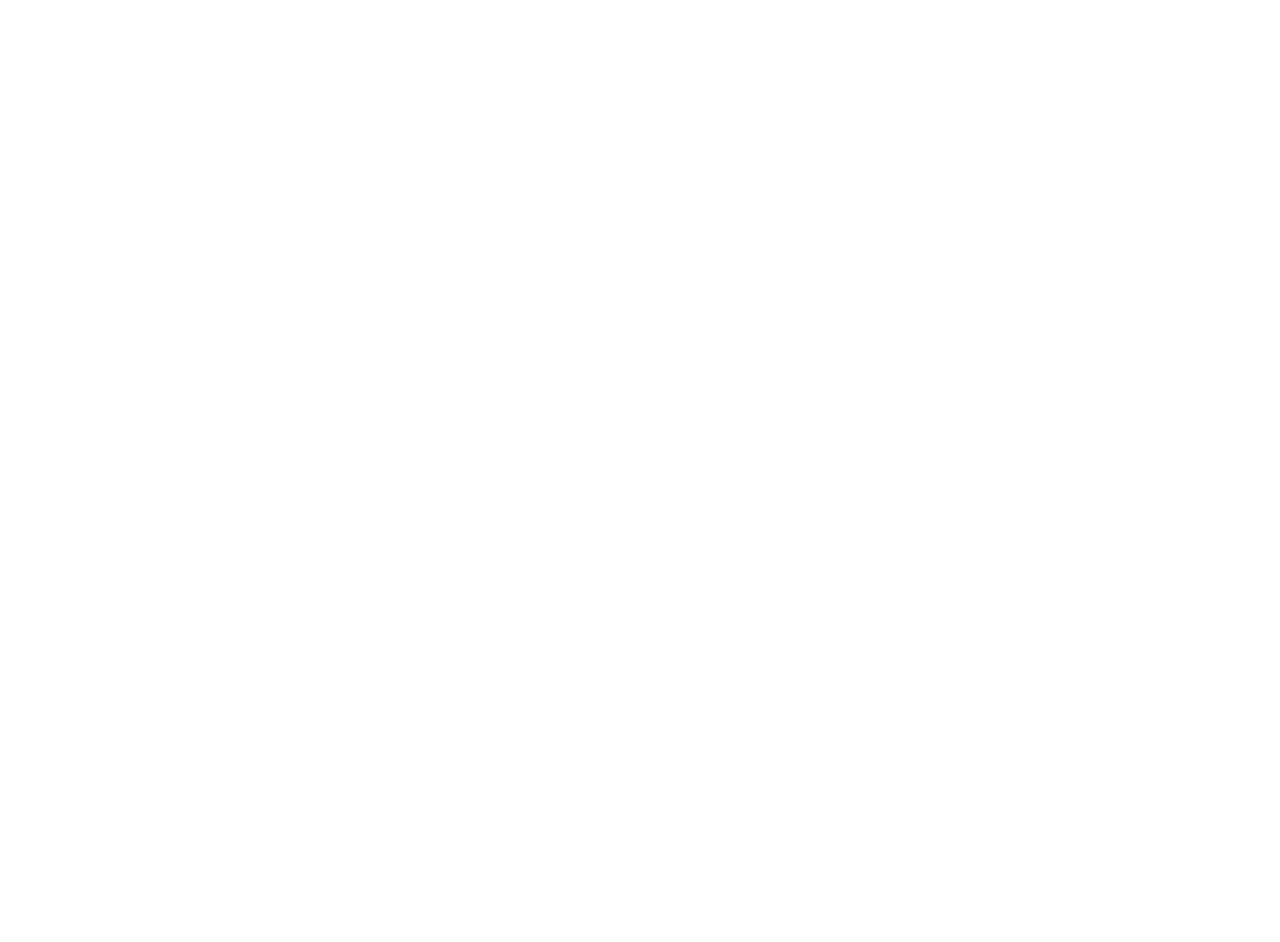
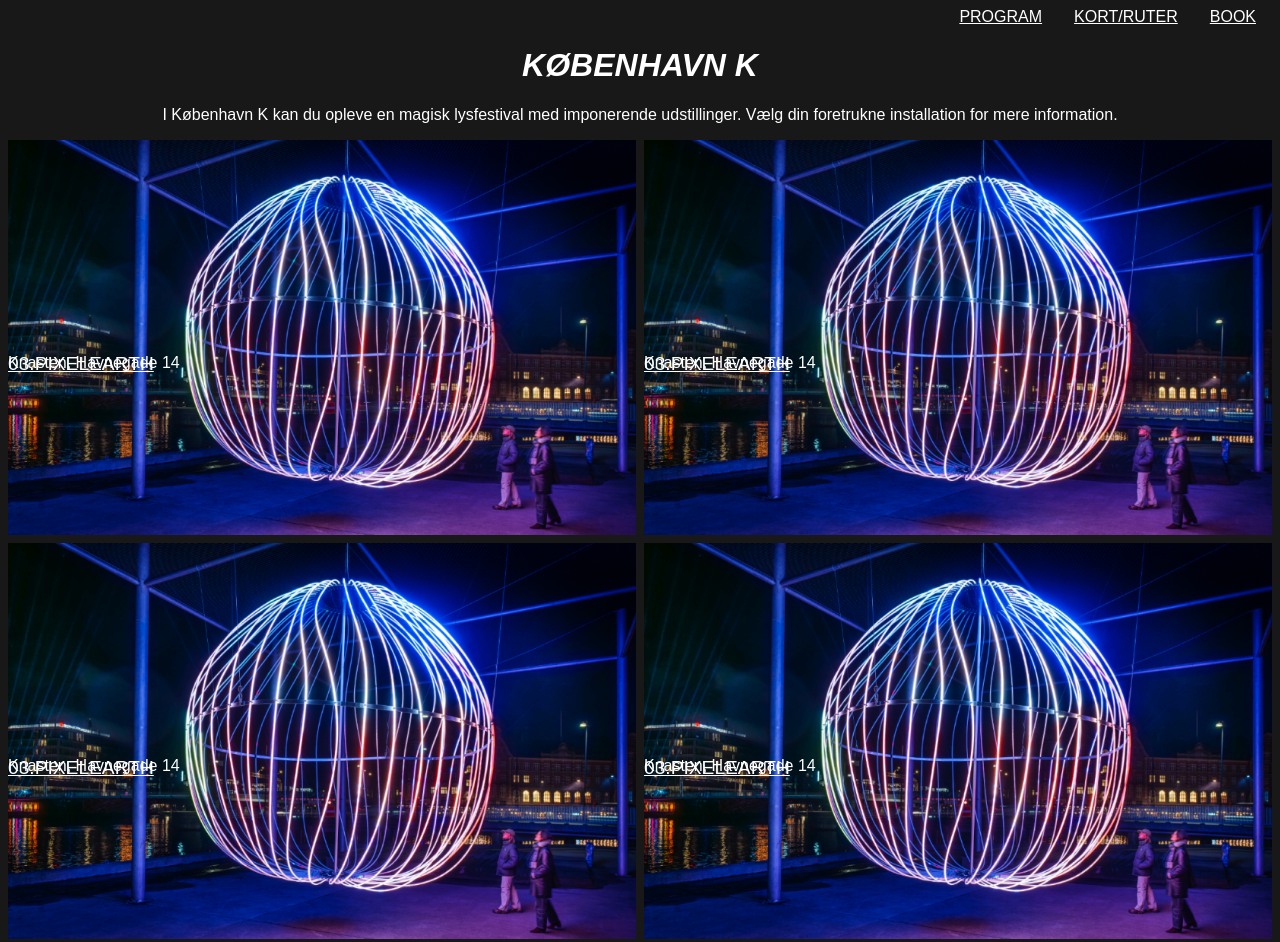
Before and after one commit to leahkjaergaard/ux_ui_clf, an Astro site: page /by in a window 1280 px wide. Shown: the top 942 px of the page. Before the commit the page ends 800 px from the top, so only its background shows below. Built offline with nearby package versions, Linux system fonts and the light colour scheme; Astro itself is replaced by a stand-in of ours; a web font is replaced by a local one.

Commit message:
First commit

```diff
--- a/src/Layout.astro
+++ b/src/Layout.astro
@@ -5,17 +5,20 @@
 
 <html lang="en">
 	<head>
-		<meta charset="utf-8" />
-		<link rel="icon" type="image/svg+xml" href="/favicon.svg" />
-		<meta name="viewport" content="width=device-width" />
-		<meta name="generator" content={Astro.generator} />
+	<meta charset="utf-8" />
+	<link rel="icon" type="image/svg+xml" href="/favicon.svg" />
+	<meta name="viewport" content="width=device-width" />
+	<meta name="generator" content={Astro.generator} />
+
+	<!-- Fonts -->
+	<link rel="preconnect" href="https://fonts.googleapis.com">
+<link rel="preconnect" href="https://fonts.gstatic.com" crossorigin>
+<link href="https://fonts.googleapis.com/css2?family=Jaldi:wght@400;700&display=swap" rel="stylesheet">
+<link rel="stylesheet" href="https://use.typekit.net/flk1oht.css">
 		<title>Astro</title>
 	</head>
 	<body>
 		<Header />
 		<slot />
-		<footer>
-			gfooter
-		</footer>
 	</body>
 </html>
--- a/src/components/Card.astro
+++ b/src/components/Card.astro
@@ -11,7 +11,37 @@
   <p>{text}</p>
 </article>
 
-<style>  h2,
-  p {
-    color: white;
-  }</style>
+<style>
+article {
+    display: grid;
+    grid-template-columns: 1fr 1fr;
+    grid-template-rows: 1fr 1fr;
+}
+img {
+    grid-column: 1/4;
+    grid-row: 1/4;
+}
+p {
+    grid-column: 1/2;
+    grid-row: 2/3;
+}
+h2 {
+    grid-column: 1/4;
+    grid-row: 2/5;
+}
+h2{
+color: white;
+text-decoration: underline;
+font-family: "Jaldi", sans-serif;
+font-weight: 400;
+font-style: normal;
+font-size: 1.2rem;
+}
+p {
+color: white;
+font-family: "Jaldi", sans-serif;
+font-weight: 400;
+font-style: normal;
+}
+
+</style>
--- a/src/components/Header.astro
+++ b/src/components/Header.astro
@@ -1,12 +1,7 @@
 <nav>
-<!-- <a href="PROGRAM">PROGRAM</a>
+<a href="PROGRAM">PROGRAM</a>
 <a href="KORT/RUTER">KORT/RUTER</a>
-<a href="BOOK">BOOK</a> -->
-
-<a href="PROGRAM">PROGRAM</a>
-<a href="KØBENHAVN K">KORT/RUTER</a>
-<a href="SINGLEVIEW">BOOK</a>
-<a href="NYHEDSBREV">BOOK</a>
+<a href="BOOK">BOOK</a>
 </nav>
 
 <style>
@@ -15,4 +10,13 @@
 justify-content: end;
 gap: 1rem;
 }
+
+nav a {
+color: white;
+font-family: "Jaldi", sans-serif;
+font-weight: 400;
+font-style: normal;
+padding-right: 1rem;
+}
+
 </style>
--- a/src/pages/by.astro
+++ b/src/pages/by.astro
@@ -0,0 +1,28 @@
+---
+import Layout from "../Layout.astro";
+import Card from "../components/Card.astro";
+---
+
+<Layout>
+ <h1>KØBENHAVN K</h1>
+
+<p class="underoverskrift">I København K kan du opleve en magisk lysfestival med imponerende udstillinger. Vælg din foretrukne installation for mere information. </p>
+
+  <div class="grid">
+<Card header="03.PIXELEARTH" image="/billeder/03.pixelearth.png" alt="Pixelearth" text="Knasten, Havnegade 14"/>
+<Card header="03.PIXELEARTH" image="/billeder/03.pixelearth.png" alt="Pixelearth" text="Knasten, Havnegade 14"/>
+<Card header="03.PIXELEARTH" image="/billeder/03.pixelearth.png" alt="Pixelearth" text="Knasten, Havnegade 14"/>
+<Card header="03.PIXELEARTH" image="/billeder/03.pixelearth.png" alt="Pixelearth" text="Knasten, Havnegade 14"/>
+<Card header="03.PIXELEARTH" image="/billeder/03.pixelearth.png" alt="Pixelearth" text="Knasten, Havnegade 14"/>
+<Card header="03.PIXELEARTH" image="/billeder/03.pixelearth.png" alt="Pixelearth" text="Knasten, Havnegade 14"/>
+
+ </div>
+ </Layout>
+
+ <style>
+    .grid {
+    display: grid;
+    grid-template-columns: 1fr 1fr;
+    gap: 0.5rem;
+  }
+</style>
--- a/src/pages/program.astro
+++ b/src/pages/program.astro
@@ -1,6 +1,31 @@
 ---
 import Layout from "../Layout.astro";
+import Card from "../components/Card.astro";
 ---
+
 <Layout>
-    <p>Her er slot</p>
+ <h1>PROGRAM</h1>
+ <p class="underoverskrift">Vælg den bydel som den ønskede udstilling befinder sig i, og se det fulde oversigt </p>
+
+ <div class="grid">
+
+ <Card header="03.PIXELEARTH" image="/billeder/03.pixelearth.png" alt="Pixelearth"/>
+ <Card header="03.PIXELEARTH" image="/billeder/03.pixelearth.png" alt="Pixelearth"/>
+ <Card header="03.PIXELEARTH" image="/billeder/03.pixelearth.png" alt="Pixelearth"/>
+ <Card header="03.PIXELEARTH" image="/billeder/03.pixelearth.png" alt="Pixelearth"/>
+ <Card header="03.PIXELEARTH" image="/billeder/03.pixelearth.png" alt="Pixelearth"/>
+ <Card header="03.PIXELEARTH" image="/billeder/03.pixelearth.png" alt="Pixelearth"/>
+ <Card header="03.PIXELEARTH" image="/billeder/03.pixelearth.png" alt="Pixelearth"/>
+ <Card header="03.PIXELEARTH" image="/billeder/03.pixelearth.png" alt="Pixelearth"/>
+
+</div>
+
 </Layout>
+
+<style>
+    .grid {
+    display: grid;
+    grid-template-columns: 1fr 1fr 1fr 1fr;
+    gap: 0.5rem;
+  }
+</style>
--- a/src/style.css
+++ b/src/style.css
@@ -3,5 +3,20 @@
   max-width: 100%;
 }
 body {
-  font-family: -apple-system, BlinkMacSystemFont, "Segoe UI", Roboto, Oxygen-Sans, Ubuntu, Cantarell, "Helvetica Neue", sans-serif;
+  background-color: #181818;
+  color: white;
 }
+
+h1 {
+  font-family: "nunito-sans", sans-serif;
+  font-weight: 800;
+  font-style: italic;
+  text-align: center;
+}
+
+.underoverskrift {
+  text-align: center;
+  font-family: "Jaldi", sans-serif;
+  font-weight: 400;
+  font-style: normal;
+}
```
Also changed, not shown: src/pages/nyhedsbrev.astro (+7 -0 lines), src/pages/singleview.astro (+7 -0 lines), public/billeder/03.pixelearth.png (added), src/components/Footer.astro (added).
